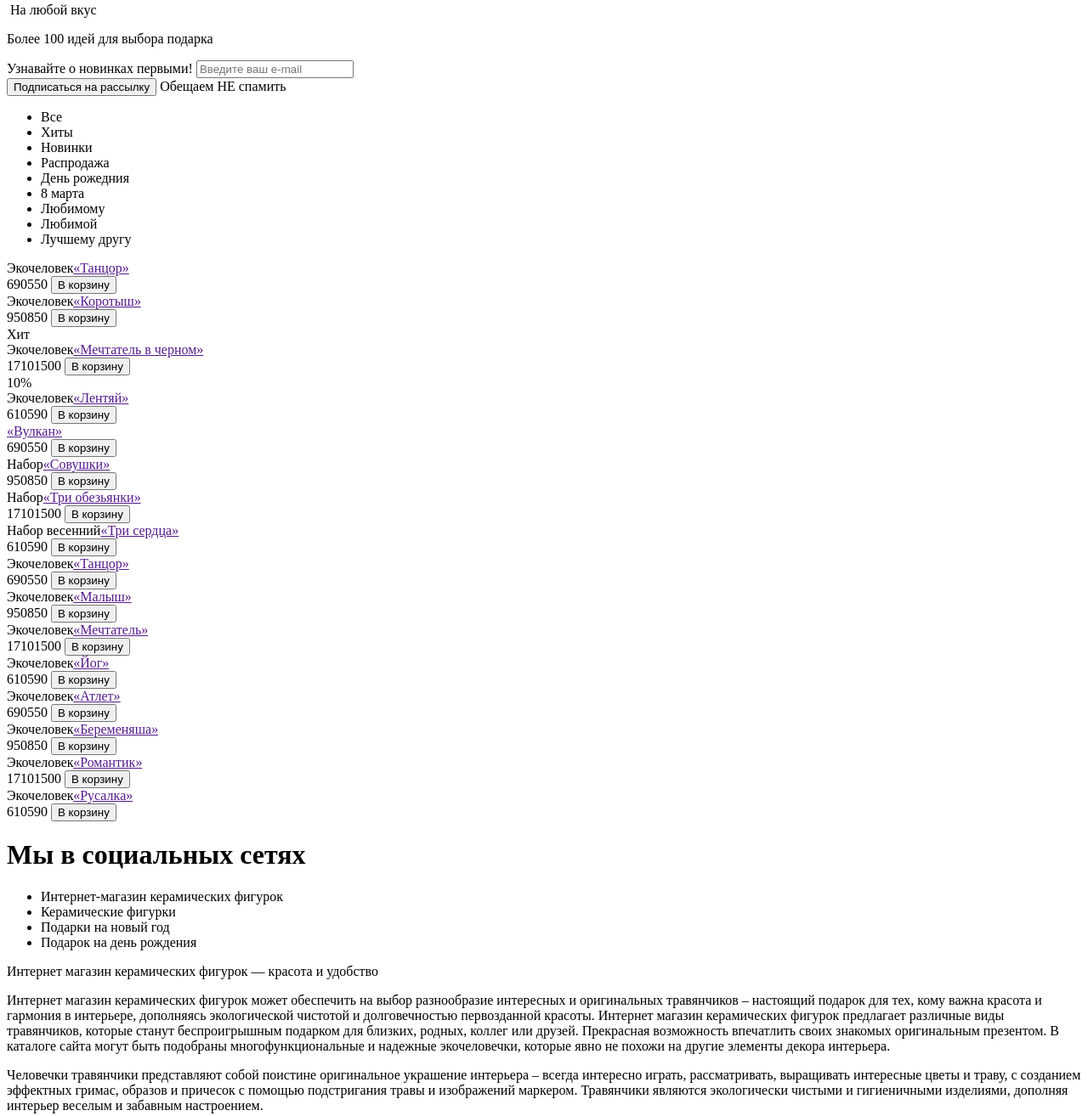
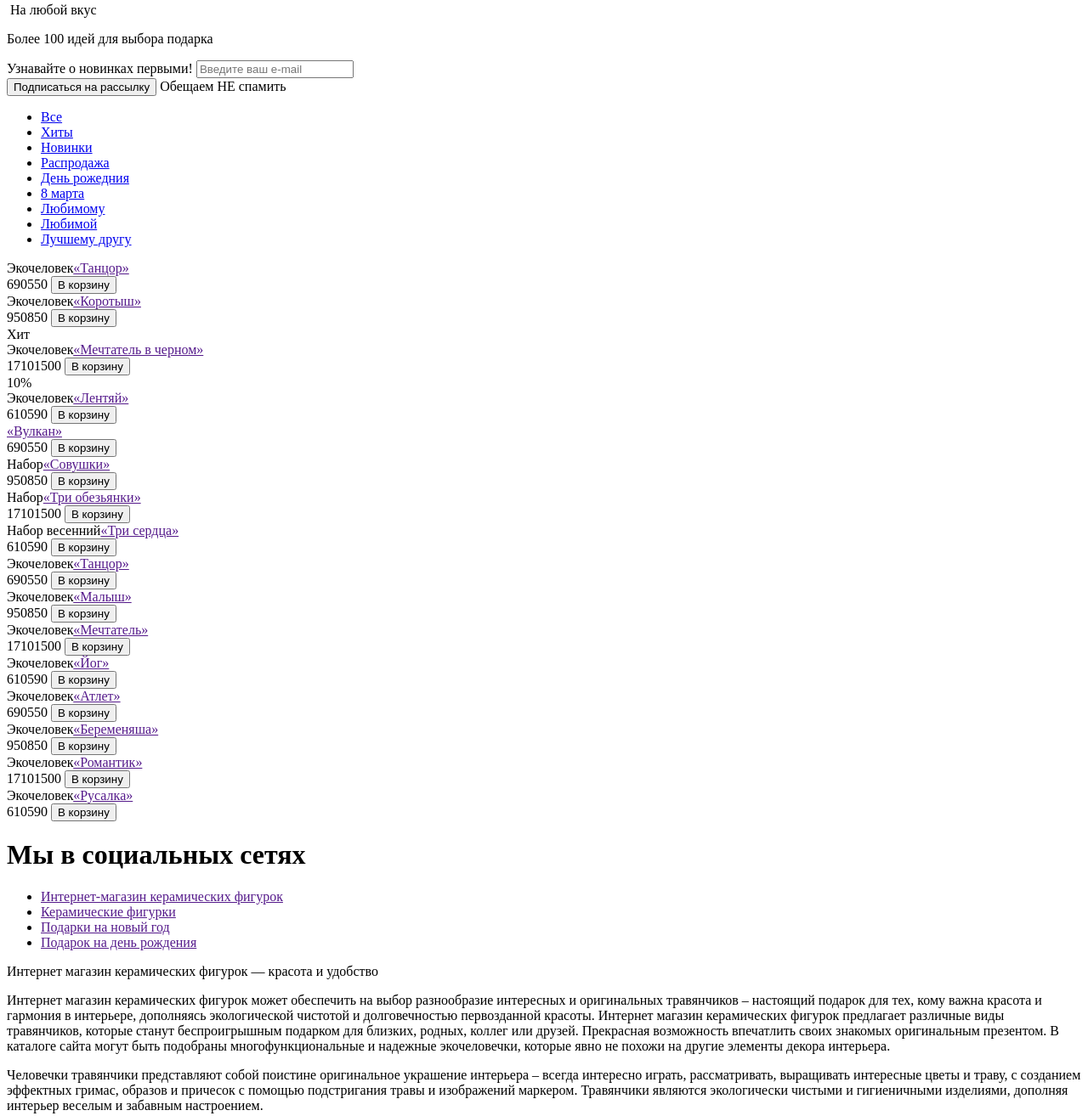
Before and after one commit to uspehcoursbrest/SamatokhinGroupProject, a plain HTML site: page main.html in a window 1280 px wide. Shown: the part 457-1771 px from the top of the page at 85% size. Drawn offline with Linux system fonts and the light colour scheme.

Commit message:
update pages main, news, order

```diff
--- a/main.html
+++ b/main.html
@@ -73,15 +73,15 @@
         <div class="catalog">
             <div class="filter">
                 <ul>
-                    <li><a href="#"></a>Все</li>
-                    <li><a href="#"></a>Хиты</li>
-                    <li><a href="#"></a>Новинки</li>
-                    <li><a href="#"></a>Распродажа</li>
-                    <li><a href="#"></a>День рожедния</li>
-                    <li><a href="#"></a>8 марта</li>
-                    <li><a href="#"></a>Любимому</li>
-                    <li><a href="#"></a>Любимой</li>
-                    <li><a href="#"></a>Лучшему другу</li>
+                    <li><a href="#">Все</a></li>
+                    <li><a href="#">Хиты</a></li>
+                    <li><a href="#">Новинки</a></li>
+                    <li><a href="#">Распродажа</a></li>
+                    <li><a href="#">День рожедния</a></li>
+                    <li><a href="#">8 марта</a></li>
+                    <li><a href="#">Любимому</a></li>
+                    <li><a href="#">Любимой</a></li>
+                    <li><a href="#">Лучшему другу</a></li>
                 </ul>
                 <div class="view">
                     <span></span>
@@ -229,10 +229,10 @@
         </div>
         <div class="info">
             <ul>
-                <li><a href=""></a>Интернет-магазин керамических фигурок</li>
-                <li><a href=""></a>Керамические фигурки</li>
-                <li><a href=""></a>Подарки на новый год</li>
-                <li><a href=""></a>Подарок на день рождения</li>
+                <li><a href="">Интернет-магазин керамических фигурок</a></li>
+                <li><a href="">Керамические фигурки</a></li>
+                <li><a href="">Подарки на новый год</a></li>
+                <li><a href="">Подарок на день рождения</a></li>
             </ul>
             <div class="tabContent">
                 <div class="accordion">
@@ -288,16 +288,16 @@
         <ul class="footMenu">
             <li>
                 <ul>
-                    <li><a href="#"></a>Оптовикам</li>
-                    <li><a href="#"></a>Корпоративным клиентам</li>
-                    <li><a href="#"></a>Войти в личный кабинет</li>
+                    <li><a href="#">Оптовикам</a></li>
+                    <li><a href="#">Корпоративным клиентам</a></li>
+                    <li><a href="#">Войти в личный кабинет</a></li>
                 </ul>
             </li>
             <li>
                 <ul>
-                    <li><a href="#"></a>Доставка и оплата</li>
-                    <li><a href="#"></a>О мастерской</li>
-                    <li><a href="#"></a>Контакты</li>
+                    <li><a href="#">Доставка и оплата</a></li>
+                    <li><a href="#">О мастерской</a></li>
+                    <li><a href="#">Контакты</a></li>
                 </ul>
             </li>
         </ul>
```
Also changed, not shown: news.html (+6 -6 lines), order.html (+6 -6 lines).
